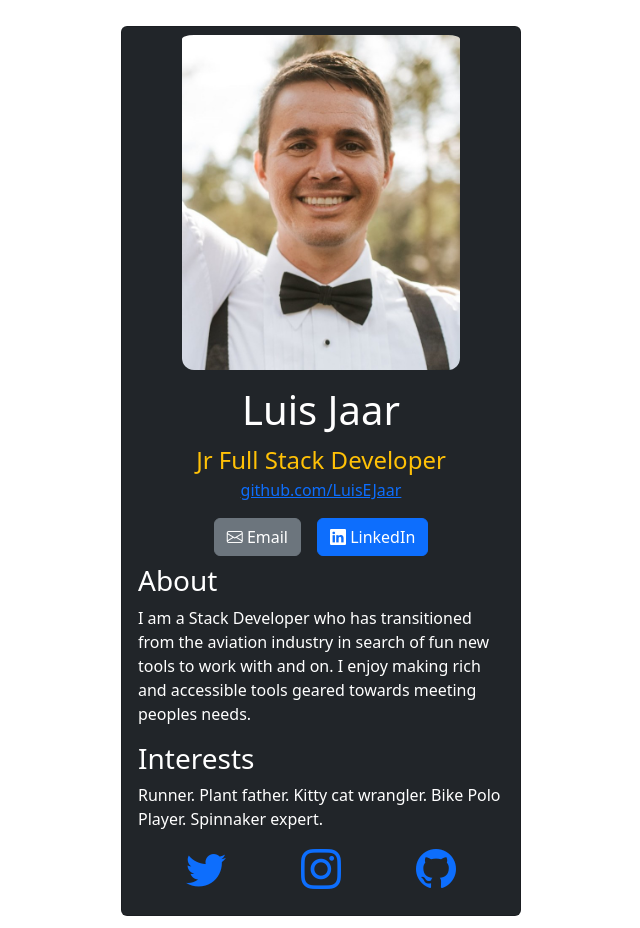
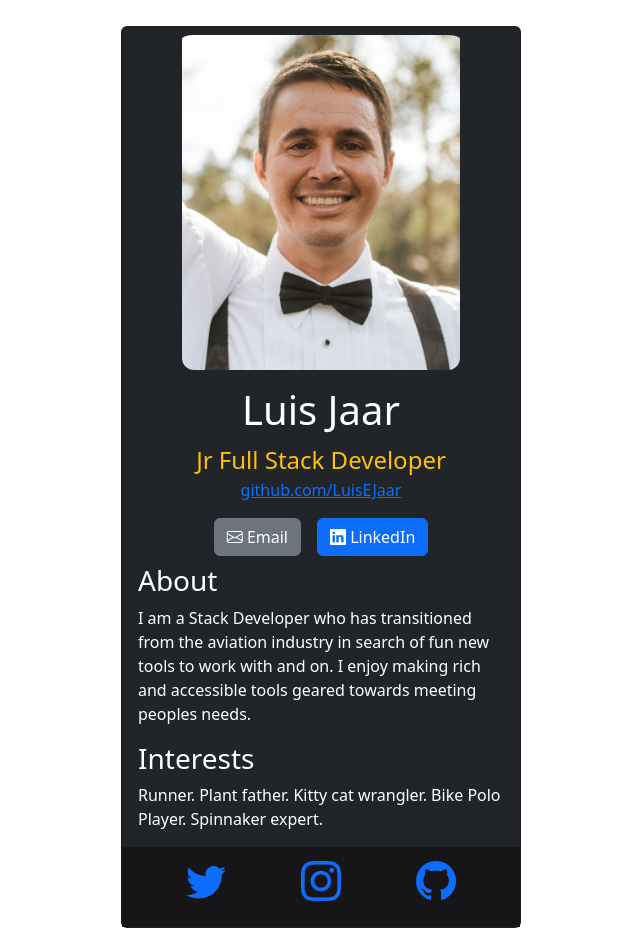
Before and after one commit to LuisEJaar/eContactCard, a React (Vite) app: page / in a window 1280 px wide. Shown: the whole page, without its empty margins (319-959 px from the left). Built offline with nearby package versions, Linux system fonts and the light colour scheme.

Commit message:
updated file hosting location

```diff
--- a/src/About.jsx
+++ b/src/About.jsx
@@ -2,7 +2,7 @@ import React from "react"
 
 export default function About () {
     return (
-        <div className="pt-1 pb-1 card-body">
+        <div className="pt-1 pb-3 card-body">
             <h3 className="card-title">About</h3>
             <p className="card-text">I am a Stack Developer who has transitioned from the aviation industry in search of fun new tools to work with and on. I enjoy making rich and accessible tools geared towards meeting peoples needs.</p>
             <h3 className="card-title">Interests</h3>
--- a/src/App.css
+++ b/src/App.css
@@ -12,3 +12,7 @@ img {
   width: 70%;
   border-radius: 12px;
 }
+
+.socials {
+  background-color: #161619;
+}
```
Also changed, not shown: 1 other file (tests, documents, lock files or other folders).
